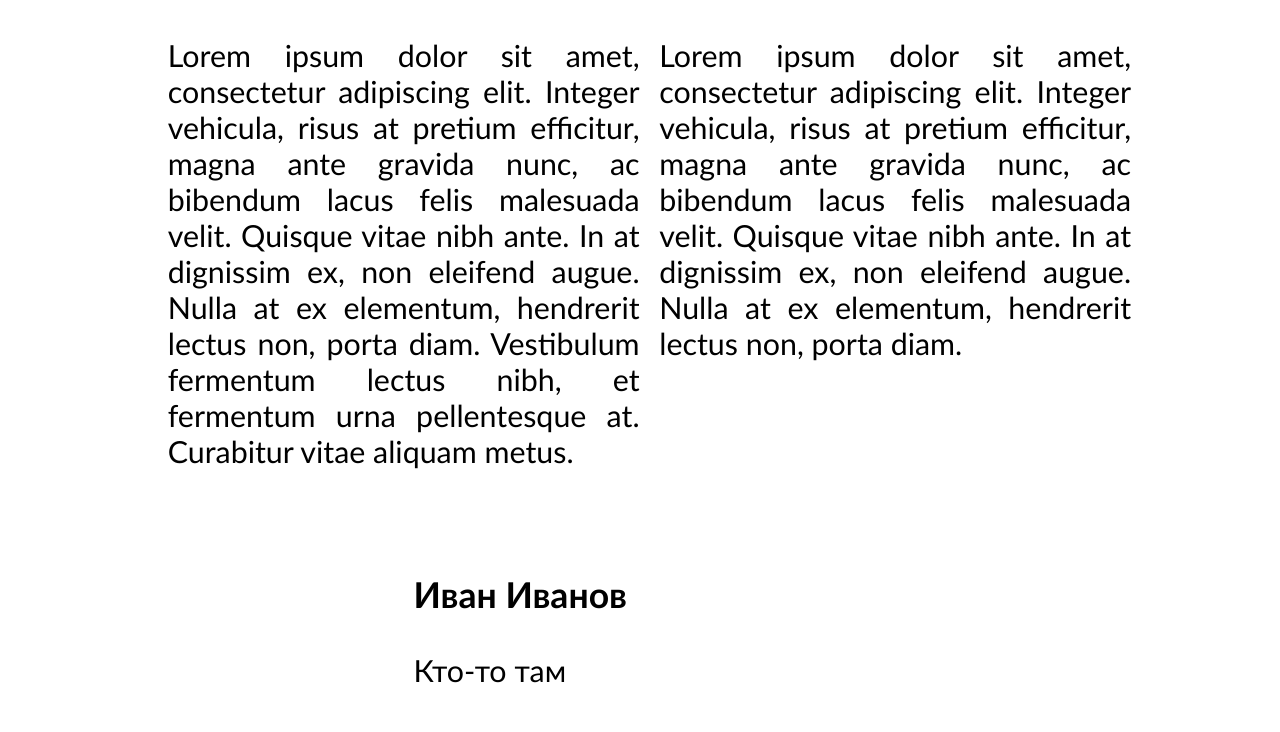
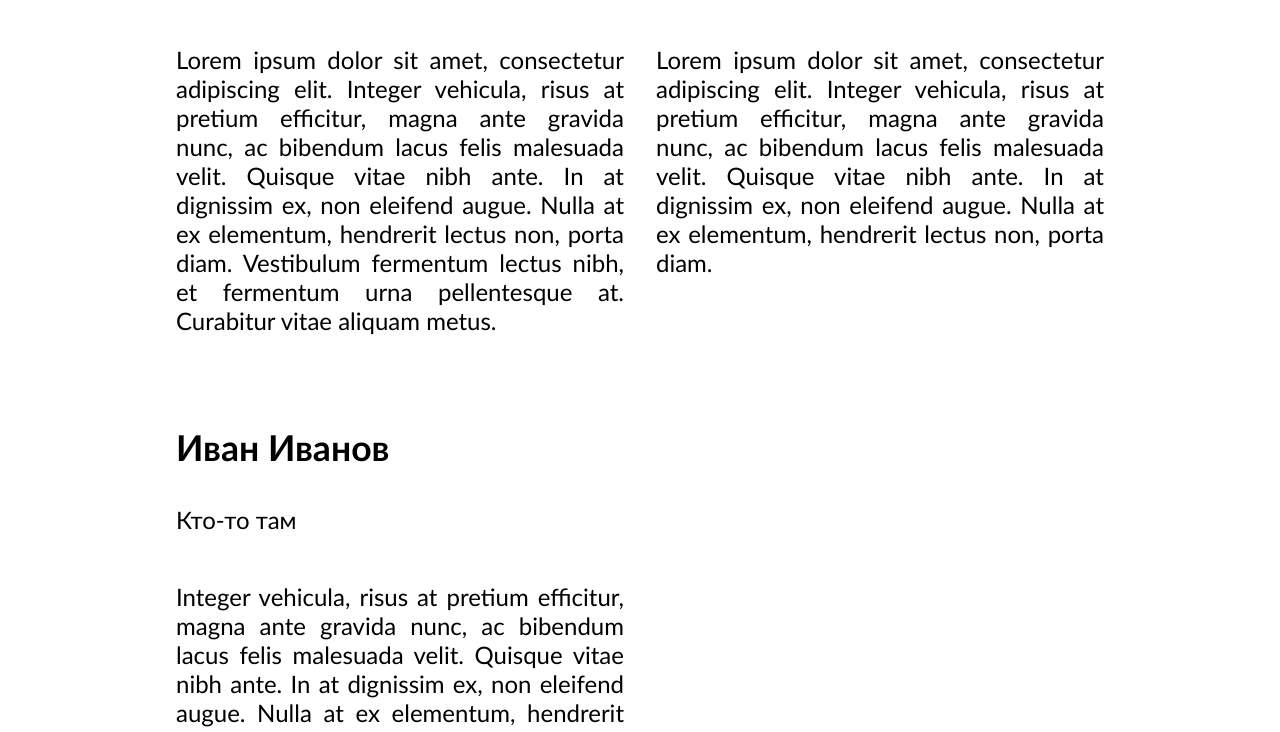
Before and after one commit to pazaderey/web-stomatology, a website: page public/html/feedback.html in a window 1280 px wide. Shown: the part 371-1103 px from the top of the page. Drawn offline with Linux system fonts and the light colour scheme.

Commit message:
💄 Add grid layout

```diff
--- a/index.js
+++ b/index.js
@@ -10,13 +10,14 @@ const AVAILABLE_URLS = new Set([
     "/help",
     "/detect",
     "/login",
+    "/profile",
 ]);
 
 app.use(express.json());
 app.use(express.static(path.join(__dirname, "public")))
 
 app.get(/.+/, (req, res) => {
-    const url = req.url === "/" ? "/index" : req.url;
+    const url = req.originalUrl === "/" ? "/index" : req.url;
     if (!AVAILABLE_URLS.has(url)) {
         res.sendFile(path.join(__dirname, "public/html/not-found.html"));
         return;
--- a/public/css/feedback.css
+++ b/public/css/feedback.css
@@ -1,5 +1,5 @@
 section.feedback-head {
-    height: 5rem;
+    height: fit-content;
     width: 100%;
     display: flex;
     justify-content: center;
@@ -16,11 +16,10 @@ section.feedback-head {
 }
 
 section.reviews-container {
-    display: flex;
-    flex-direction: row;
+    display: grid;
+    grid-template-columns: repeat(auto-fill, 30rem);
     justify-content: center;
-    flex-wrap: wrap;
-    width: 80%;
+    width: 85%;
     min-height: 30rem;
 }
 
@@ -29,16 +28,14 @@ section.reviews-container {
 }
 
 div.review-wrapper {
-    padding: 1%;
-    min-width: 20rem;
-    max-width: 48%;
+    padding: 1rem;
+    min-width: 17rem;
 }
 
 div.review {
     display: flex;
     flex-direction: column;
     width: 100%;
-    padding: 2%;
 }
 
 div.review > section {
@@ -51,6 +48,7 @@ div.review > h3 {
 
 div.review > section > p {
     text-align: justify;
+    font-size: 1.5rem;
     overflow-wrap: break-word;
 }
 
--- a/public/html/feedback.html
+++ b/public/html/feedback.html
@@ -30,7 +30,7 @@
                         <h3>Иван Иванов</h3>
                         <p>Кто-то там</p>
                     </section>
-                    <section>
+                    <section class="review-text">
                         <p>Lorem ipsum dolor sit amet, consectetur adipiscing elit. Integer vehicula, risus at pretium
                             efficitur, magna ante gravida nunc, ac bibendum lacus felis malesuada velit. Quisque vitae
                             nibh ante. In at dignissim ex, non eleifend augue. Nulla at ex elementum, hendrerit lectus
@@ -45,7 +45,7 @@
                         <h3>Иван Иванов</h3>
                         <p>Кто-то там</p>
                     </section>
-                    <section>
+                    <section class="review-text">
                         <p>Lorem ipsum dolor sit amet, consectetur adipiscing elit. Integer vehicula, risus at pretium
                             efficitur, magna ante gravida nunc, ac bibendum lacus felis malesuada velit. Quisque vitae
                             nibh ante. In at dignissim ex, non eleifend augue. Nulla at ex elementum, hendrerit lectus
@@ -59,7 +59,7 @@
                         <h3>Иван Иванов</h3>
                         <p>Кто-то там</p>
                     </section>
-                    <section>
+                    <section class="review-text">
                         <p>Integer vehicula, risus at pretium efficitur, magna ante gravida nunc, ac bibendum lacus
                             felis malesuada velit. Quisque vitae nibh ante. In at dignissim ex, non eleifend augue.
                             Nulla at ex elementum, hendrerit lectus non, porta diam. Vestibulum fermentum lectus nibh,
```
Also changed, not shown: public/html/login.html (+1 -1 lines), public/html/profile.html (+11 -1 lines).
